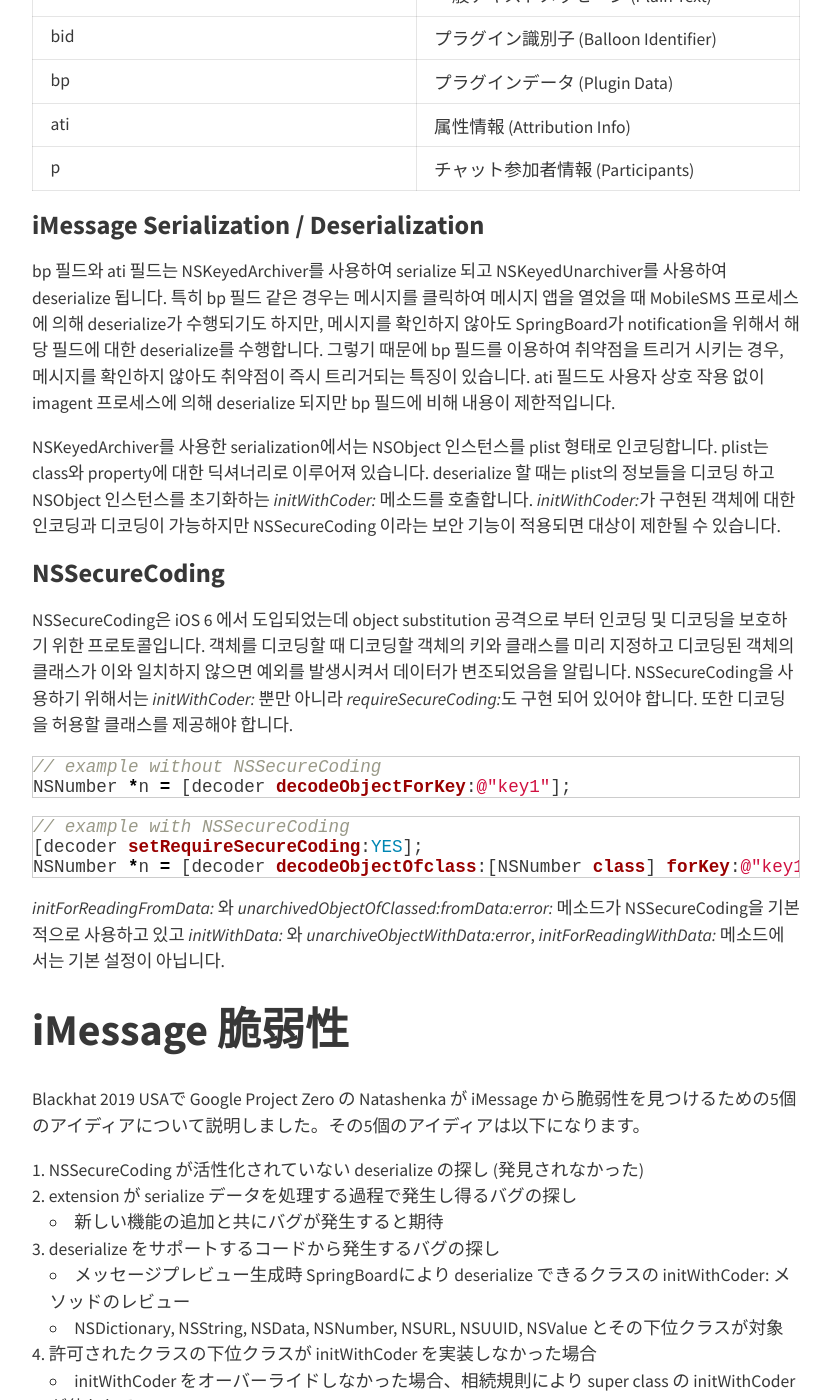
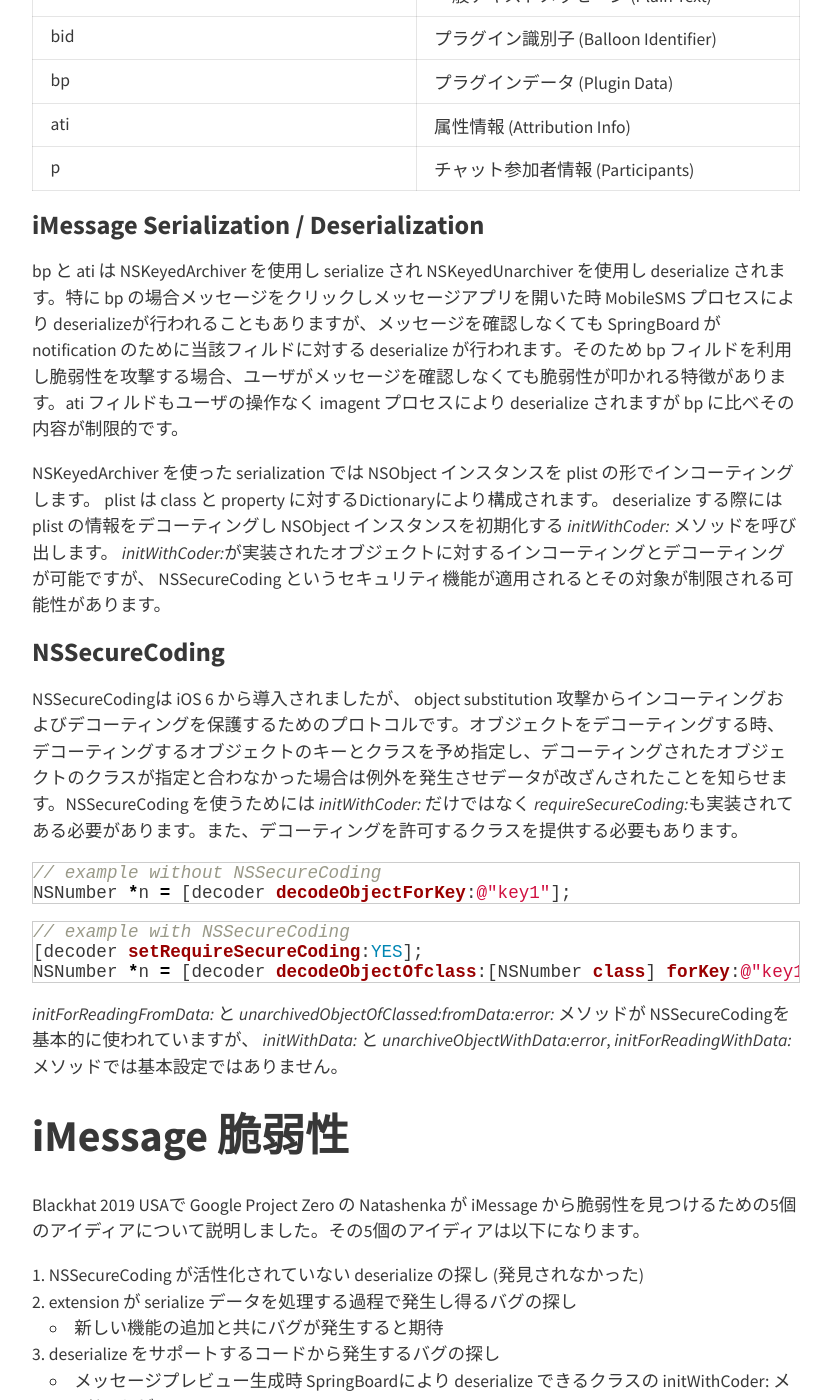
Before and after one commit to 2yong1/jp.diffense.com, a Jekyll site: the page built from _posts/2019-12-09-iMessage.md, in a window 1280 px wide and 1400 px high, scrolled down 2024 px. Shown: the whole window, without its empty margins (224-1055 px from the left). Built offline with Jekyll 4.4.1, drawn with Linux system fonts in a browser that asks for light colours; nearby versions of some CDN libraries; our own code applies the rules of GitHub Pages for plain Markdown files; comment, search, counter and statistics services are not loaded.

Commit message:
1. WD 2019-12-09 미번역 부분 수정

````diff
--- a/_posts/2019-12-09-iMessage.md
+++ b/_posts/2019-12-09-iMessage.md
@@ -80,13 +80,13 @@
 
 ### iMessage Serialization / Deserialization
 
-bp 필드와 ati 필드는 NSKeyedArchiver를 사용하여 serialize 되고 NSKeyedUnarchiver를 사용하여 deserialize 됩니다. 특히 bp 필드 같은 경우는 메시지를 클릭하여 메시지 앱을 열었을 때 MobileSMS 프로세스에 의해 deserialize가 수행되기도 하지만, 메시지를 확인하지 않아도 SpringBoard가 notification을 위해서 해당 필드에 대한 deserialize를 수행합니다. 그렇기 때문에 bp 필드를 이용하여 취약점을 트리거 시키는 경우, 메시지를 확인하지 않아도 취약점이 즉시 트리거되는 특징이 있습니다. ati 필드도 사용자 상호 작용 없이 imagent 프로세스에 의해 deserialize 되지만 bp 필드에 비해 내용이 제한적입니다.
+bp と ati は NSKeyedArchiver を使用し serialize され NSKeyedUnarchiver を使用し deserialize されます。特に bp の場合メッセージをクリックしメッセージアプリを開いた時 MobileSMS プロセスにより deserializeが行われることもありますが、メッセージを確認しなくても SpringBoard が notification のために当該フィルドに対する deserialize が行われます。そのため bp フィルドを利用し脆弱性を攻撃する場合、ユーザがメッセージを確認しなくても脆弱性が叩かれる特徴があります。ati フィルドもユーザの操作なく imagent プロセスにより deserialize されますが bp に比べその内容が制限的です。
 
-NSKeyedArchiver를 사용한 serialization에서는 NSObject 인스턴스를 plist 형태로 인코딩합니다. plist는 class와 property에 대한 딕셔너리로 이루어져 있습니다. deserialize 할 때는 plist의 정보들을 디코딩 하고 NSObject 인스턴스를 초기화하는 *initWithCoder:* 메소드를 호출합니다. *initWithCoder:*가 구현된 객체에 대한 인코딩과 디코딩이 가능하지만 NSSecureCoding 이라는 보안 기능이 적용되면 대상이 제한될 수 있습니다.
+NSKeyedArchiver を使った serialization では NSObject インスタンスを plist の形でインコーティングします。 plist は class と property に対するDictionaryにより構成されます。 deserialize する際には plist の情報をデコーティングし NSObject インスタンスを初期化する *initWithCoder:* メソッドを呼び出します。 *initWithCoder:*が実装されたオブジェクトに対するインコーティングとデコーティングが可能ですが、 NSSecureCoding というセキュリティ機能が適用されるとその対象が制限される可能性があります。
 
 ### NSSecureCoding
 
-NSSecureCoding은 iOS 6 에서 도입되었는데 object substitution 공격으로 부터 인코딩 및 디코딩을 보호하기 위한 프로토콜입니다. 객체를 디코딩할 때 디코딩할 객체의 키와 클래스를 미리 지정하고 디코딩된 객체의 클래스가 이와 일치하지 않으면 예외를 발생시켜서 데이터가 변조되었음을 알립니다. NSSecureCoding을 사용하기 위해서는 *initWithCoder:* 뿐만 아니라 *requireSecureCoding:*도 구현 되어 있어야 합니다. 또한 디코딩을 허용할 클래스를 제공해야 합니다.
+NSSecureCodingは iOS 6 から導入されましたが、 object substitution 攻撃からインコーティングおよびデコーティングを保護するためのプロトコルです。オブジェクトをデコーティングする時、デコーティングするオブジェクトのキーとクラスを予め指定し、デコーティングされたオブジェクトのクラスが指定と合わなかった場合は例外を発生させデータが改ざんされたことを知らせます。NSSecureCoding を使うためには *initWithCoder:* だけではなく *requireSecureCoding:*も実装されてある必要があります。また、デコーティングを許可するクラスを提供する必要もあります。
 ```objc
 // example without NSSecureCoding
 NSNumber *n = [decoder decodeObjectForKey:@"key1"];
@@ -96,7 +96,7 @@
 [decoder setRequireSecureCoding:YES];
 NSNumber *n = [decoder decodeObjectOfclass:[NSNumber class] forKey:@"key1"];
 ```
-*initForReadingFromData:* 와 *unarchivedObjectOfClassed:fromData:error:* 메소드가 NSSecureCoding을 기본적으로 사용하고 있고 *initWithData:* 와 *unarchiveObjectWithData:error*, *initForReadingWithData:* 메소드에서는 기본 설정이 아닙니다.
+*initForReadingFromData:* と *unarchivedObjectOfClassed:fromData:error:* メソッドが NSSecureCodingを基本的に使われていますが、 *initWithData:* と *unarchiveObjectWithData:error*, *initForReadingWithData:* メソッドでは基本設定ではありません。
 
 # iMessage 脆弱性
 
````
